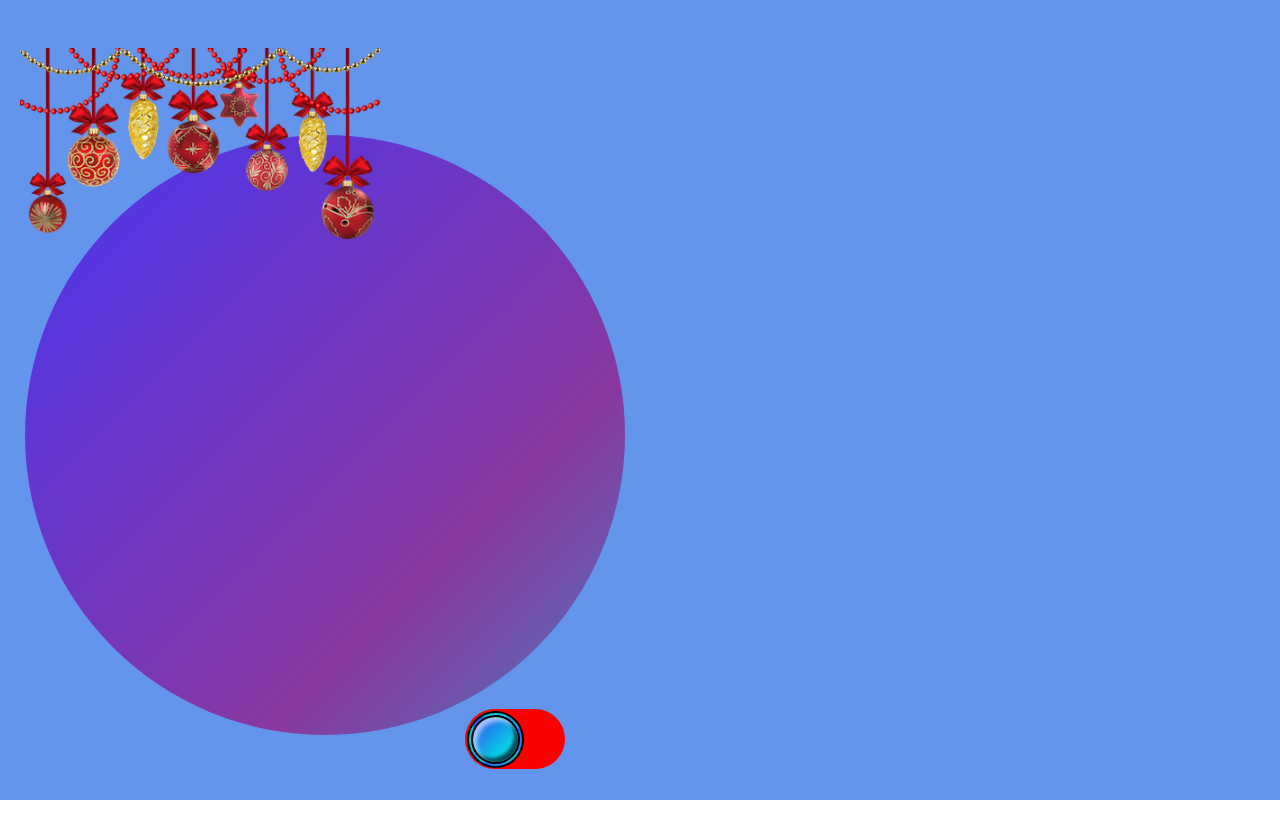
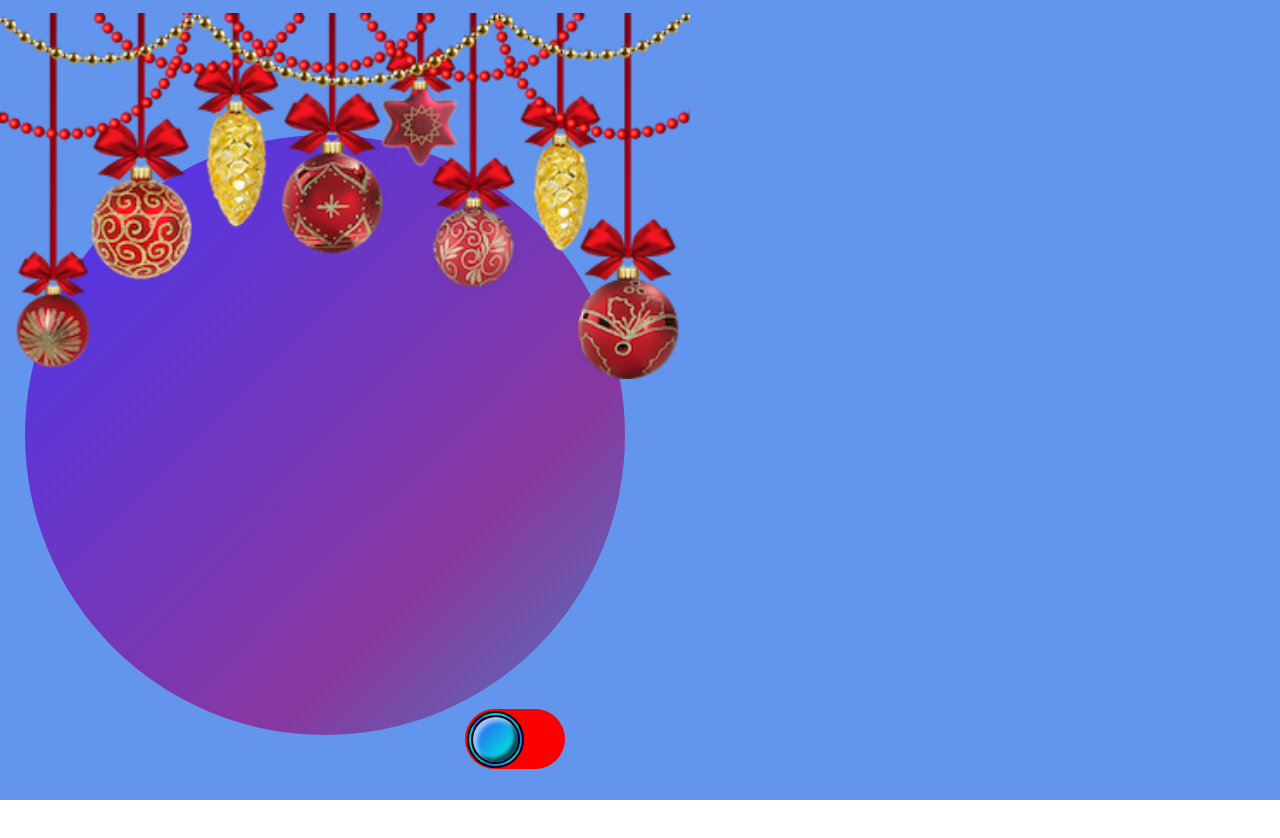
Before and after one commit to UrsulaKesek/uk-toggle, a React (Create React App) app: page / in a window 1280 px wide. Shown: the top 838 px of the page. Built offline with nearby package versions, Linux system fonts and the light colour scheme.

Commit message:
edited css

```diff
--- a/src/components/Toggle/Toggle.css
+++ b/src/components/Toggle/Toggle.css
@@ -42,9 +42,9 @@
 }
 .garland {
   position: relative;
-  bottom: 995px;
+  bottom: 960px;
   width: 690px;
-  right: 40px;
+  right: 25px;
   visibility: visible;
 }
 
@@ -549,10 +549,3 @@
   color: rgba(0, 0, 0, 0);
   font-size: 50px;
 }
-.garland {
-  position: relative;
-  bottom: 925px;
-  width: 360px;
-  right: 5px;
-  visibility: visible;
-}
```
